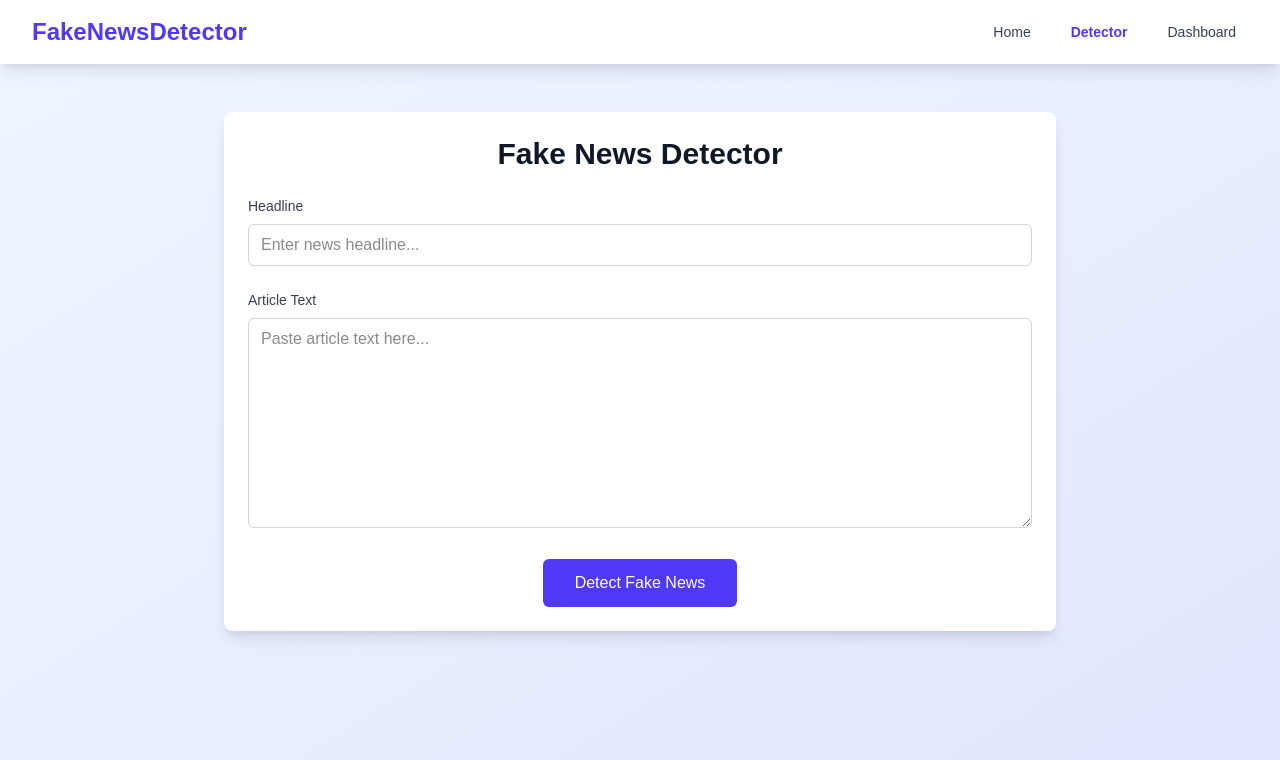
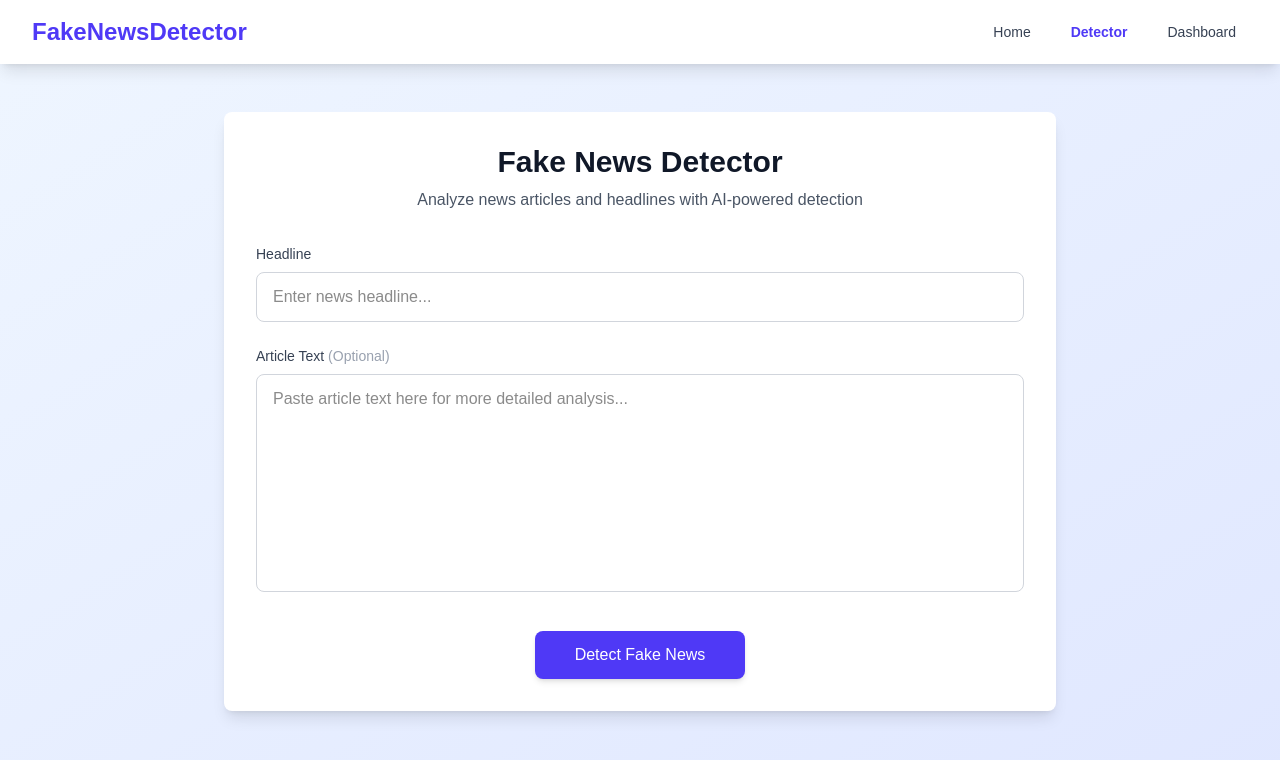
Before and after one commit to KavyaChauhan135/fake-news-detector, a Next.js app: page /detector in a window 1280 px wide. Shown: the top 760 px of the page. Built offline with nearby package versions, Linux system fonts and the light colour scheme.

Commit message:
add styles

```diff
--- a/app/detector/page.js
+++ b/app/detector/page.js
@@ -99,10 +99,15 @@ export default function Detector() {
       </nav>
 
       <main className="max-w-4xl mx-auto py-12 px-4 sm:px-6 lg:px-8">
-        <div className="bg-white rounded-lg shadow-lg p-6 animate-fade-in">
-          <h2 className="text-3xl font-bold text-gray-900 mb-6 text-center">
-            Fake News Detector
-          </h2>
+        <div className="bg-white rounded-lg shadow-lg p-8 animate-fade-in">
+          <div className="text-center mb-8">
+            <h2 className="text-3xl font-bold text-gray-900 mb-2">
+              Fake News Detector
+            </h2>
+            <p className="text-gray-600">
+              Analyze news articles and headlines with AI-powered detection
+            </p>
+          </div>
 
           <div className="space-y-6">
             <div>
@@ -114,28 +119,28 @@ export default function Detector() {
                 value={headline}
                 onChange={(e) => setHeadline(e.target.value)}
                 placeholder="Enter news headline..."
-                className="w-full px-3 py-2 border border-gray-300 rounded-md focus:outline-none focus:ring-2 focus:ring-indigo-500 focus:border-transparent"
+                className="w-full px-4 py-3 border border-gray-300 rounded-lg focus:outline-none focus:ring-2 focus:ring-indigo-500 focus:border-transparent transition-shadow"
               />
             </div>
 
             <div>
               <label className="block text-sm font-medium text-gray-700 mb-2">
-                Article Text
+                Article Text <span className="text-gray-400 font-normal">(Optional)</span>
               </label>
               <textarea
                 value={articleText}
                 onChange={(e) => setArticleText(e.target.value)}
-                placeholder="Paste article text here..."
+                placeholder="Paste article text here for more detailed analysis..."
                 rows={8}
-                className="w-full px-3 py-2 border border-gray-300 rounded-md focus:outline-none focus:ring-2 focus:ring-indigo-500 focus:border-transparent"
+                className="w-full px-4 py-3 border border-gray-300 rounded-lg focus:outline-none focus:ring-2 focus:ring-indigo-500 focus:border-transparent transition-shadow resize-none"
               />
             </div>
 
-            <div className="text-center">
+            <div className="text-center pt-2">
               <button
                 onClick={detectFakeNews}
                 disabled={loading}
-                className="bg-indigo-600 text-white px-8 py-3 rounded-md font-medium hover:bg-indigo-700 focus:outline-none focus:ring-2 focus:ring-indigo-500 disabled:opacity-50 disabled:cursor-not-allowed"
+                className="bg-indigo-600 text-white px-10 py-3 rounded-lg font-medium hover:bg-indigo-700 focus:outline-none focus:ring-2 focus:ring-indigo-500 focus:ring-offset-2 disabled:opacity-50 disabled:cursor-not-allowed transition-all shadow-md hover:shadow-lg"
               >
                 {loading ? "Analyzing..." : "Detect Fake News"}
               </button>
@@ -191,7 +196,7 @@ export default function Detector() {
               <div className="mb-4">
                 <span className="text-lg font-semibold">Confidence: </span>
                 <span className={result.color}>
-                  {result.confidence.toFixed(1)}%
+                  {Number.isInteger(result.confidence) ? result.confidence : result.confidence.toFixed(1)}%
                 </span>
               </div>
               <div>
```
